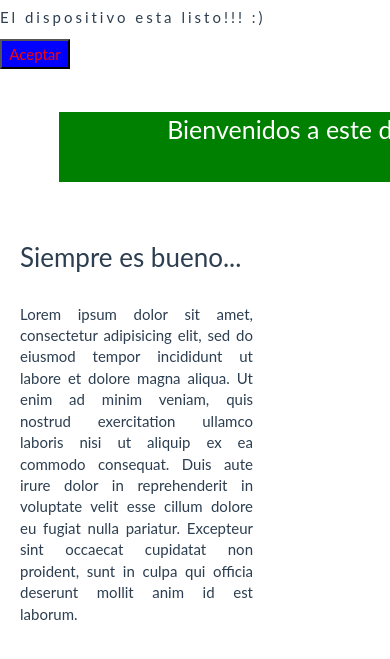
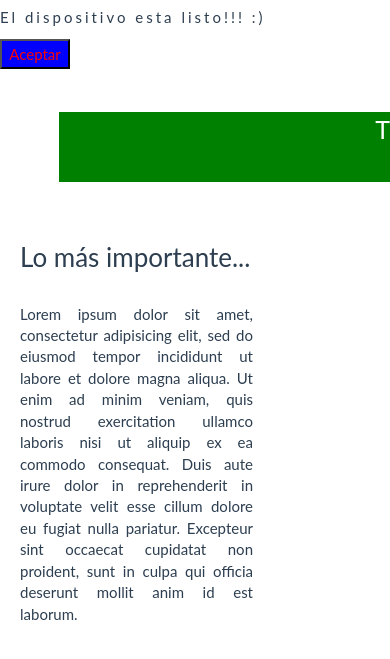
Before and after one commit to SalvadorEmma17/SalvadorEmma17.github.io, a plain HTML site: page index.html in a window 390 px wide. Shown: the part 99-758 px from the top of the page. Drawn offline with Linux system fonts and the light colour scheme; some packages are replaced by stand-ins of ours; a script that the page names is missing.

Commit message:
Se agrego un nuevo titulo en el h3

```diff
--- a/index.html
+++ b/index.html
@@ -43,11 +43,11 @@
                 <p class="event received" style="letter-spacing:3px">El dispositivo esta listo!!! :)</p>
 			<input id="btn" type="submit" style="background:blue; color:red; width:70px; height:30px" value="Aceptar"/>
             </div><br><br>
-            <div style="width: 900px; height:70px; background:green; text-align: center; font-size: 25px; margin-left: 15%; color: white">Bienvenidos a este documento creado solo para probar github.</div>
+            <div style="width: 900px; height:70px; background:green; text-align: center; font-size: 25px; margin-left: 15%; color: white">TE AMO MI HERMOSA.</div>
             <div id="contenedor">
         <article>
             <section>
-                <h3>Siempre es bueno...</h3>
+                <h3>Lo más importante...</h3>
                 <br>
                 Lorem ipsum dolor sit amet, consectetur adipisicing elit, sed do eiusmod
                 tempor incididunt ut labore et dolore magna aliqua. Ut enim ad minim veniam,
```
Also changed, not shown: 1 other file.
